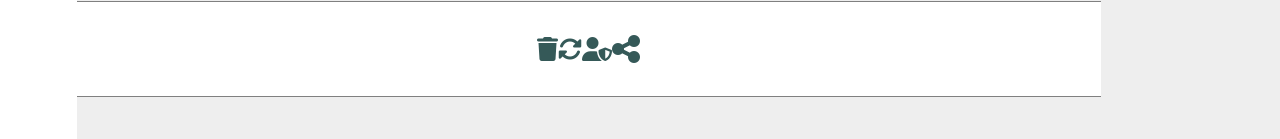
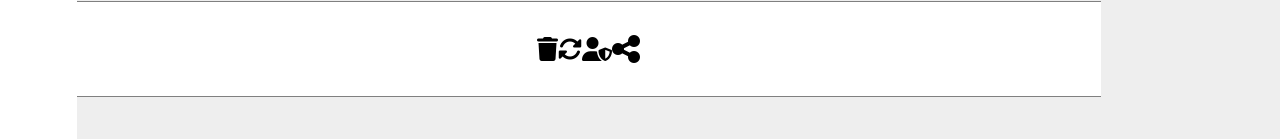
Before and after one commit to ShivanshGoel221B/SafeBook, a plain HTML site: page index.html in a window 1280 px wide. Shown: the part 310-449 px from the top of the page. Drawn offline with Linux system fonts and the light colour scheme.

```diff
--- a/style.css
+++ b/style.css
@@ -379,8 +379,8 @@ body {
 .icons
 {
   display: flex;
-  color:#355958;
-  justify-content: space-evenly;
+  /* color:#355958; */
+
 }
 .last-modified {
   font-family: "Combo", cursive;
```
